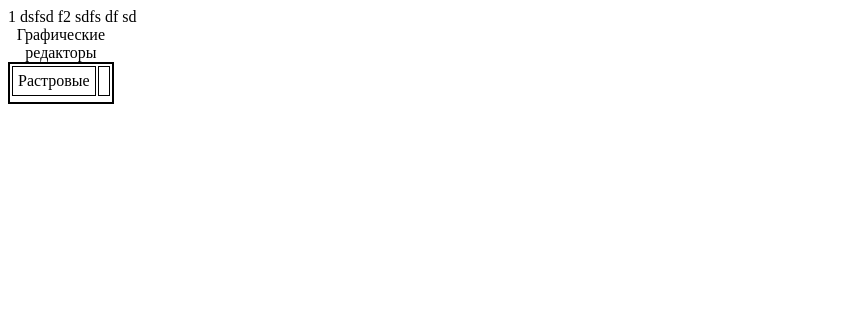
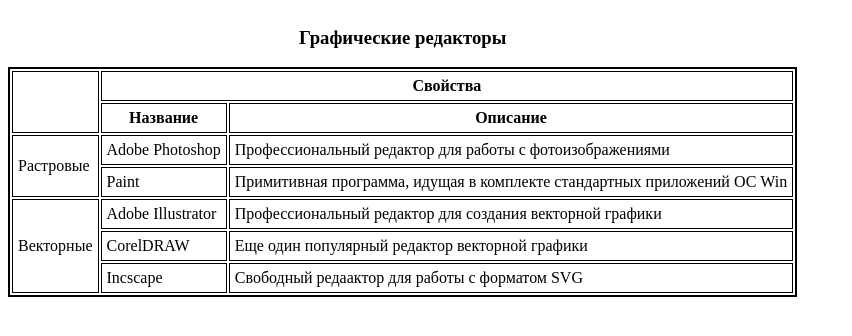
Before and after one commit to LetovS/web-course, a plain HTML site: page addon/hard-table.html in a window 1280 px wide. Shown: the whole page, without its empty margins (0-852 px from the left). Drawn offline with Linux system fonts and the light colour scheme.

Commit message:
finish hard table

```diff
--- a/addon/hard-table.html
+++ b/addon/hard-table.html
@@ -1,5 +1,5 @@
 <!DOCTYPE html>
-<html lang="en">
+<html lang="ru">
 <head>
     <meta charset="UTF-8">
     <meta name="viewport" content="width=device-width, initial-scale=1.0">
@@ -8,17 +8,41 @@
 </head>
 <body>
     <table>
-        <caption>Графические редакторы</caption>
+        <caption><h3>Графические редакторы</h3></caption>
 
+        <thead>
+            <tr>
+                <th rowspan="2">&nbsp;</th>
+                <th colspan="2">Свойства</th>
+            </tr>
+            <tr>
+                <th>Название</th>
+                <th>Описание</th>
+            </tr>
+        </thead>
         <tbody>
             <tr>
-                <td>Растровые</td>
-                <td>
-                    <tr>1 dsfsd f</tr>
-                    <tr>2 sdfs df sd</tr>
-                </td>
+                <td rowspan="2">Растровые</td>
+                <td>Adobe Photoshop</td>
+                <td>Профессиональный редактор для работы с фотоизображениями</td>
             </tr>
-
+            <tr>
+                <td>Paint</td>
+                <td>Примитивная программа, идущая в комплекте стандартных приложений ОС Win</td>
+            </tr>
+            <tr>
+                <td rowspan="3">Векторные</td>
+                <td>Adobe Illustrator</td>
+                <td>Профессиональный редактор для создания векторной графики</td>
+            </tr>
+            <tr>
+                <td>CorelDRAW</td>
+                <td>Еще один популярный редактор векторной графики</td>
+            </tr>
+            <tr>
+                <td>Incscape</td>
+                <td>Свободный редаактор для работы с форматом SVG</td>
+            </tr>
         </tbody>
     </table>
 </body>
```
